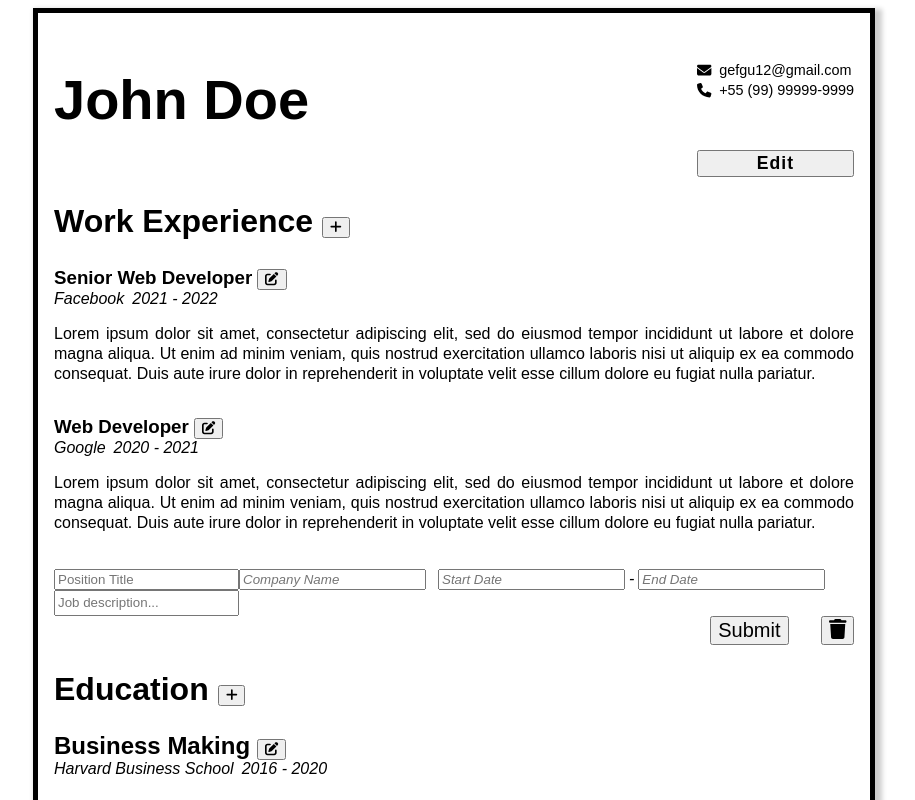
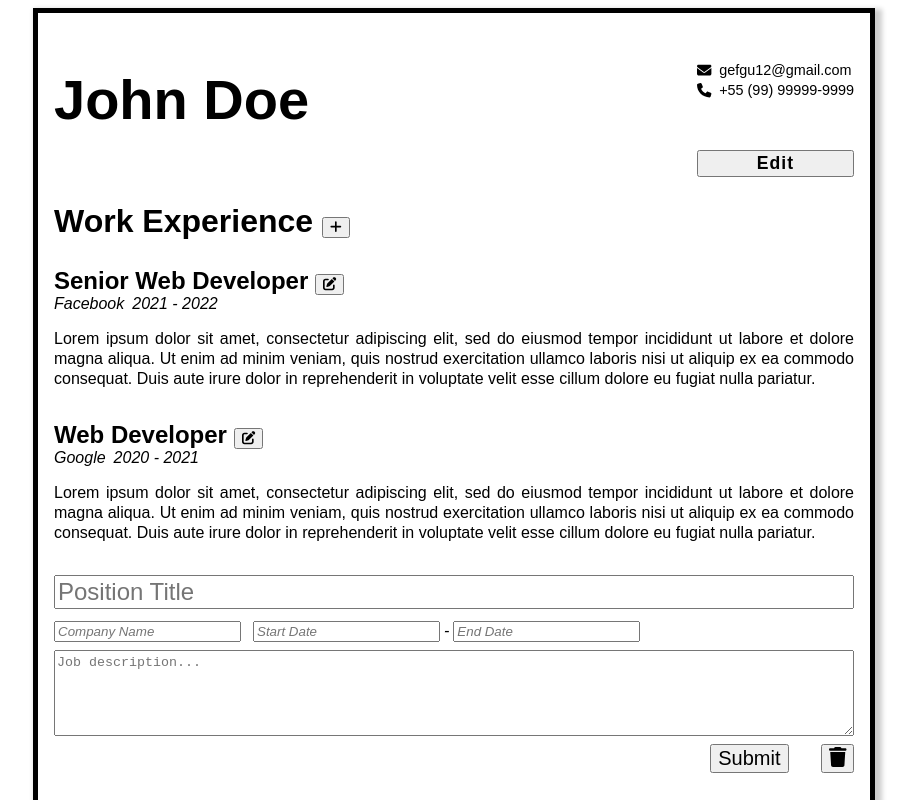
Before and after one commit to gefgu/cv-application, a React (Create React App) app: page / in a window 1280 px wide. Both pictures are taken after a click on the button 521 px from the left and 269 px from the top of the page. Shown: the top 800 px of the page, without its empty margins (186-1101 px from the left). Built offline with nearby package versions, Linux system fonts and the light colour scheme.

Commit message:
Add work form styling

```diff
--- a/src/components/Work.js
+++ b/src/components/Work.js
@@ -55,6 +55,7 @@ class Work extends Component {
                 onChange={(e) => handleListEdit(e, "work")}
                 name="positionTitle"
               ></input>
+              <div>
                 <input
                   className="company-name"
                   placeholder="Company Name"
@@ -80,15 +81,16 @@ class Work extends Component {
                     name="endDate"
                   ></input>
                 </span>
-              <input
+              </div>
+              <textarea
                 className="job-description"
                 placeholder="Job description..."
                 value={description}
                 data-index={index}
                 onChange={(e) => handleListEdit(e, "work")}
                 name="description"
-                type="textarea"
-              ></input>
+                rows={4}
+              ></textarea>
               <div className="form-buttons">
                 <button
                   type="submit"
--- a/src/styles/work.css
+++ b/src/styles/work.css
@@ -1,5 +1,6 @@
 .position-title {
   margin-bottom: 0;
+  font-size: 1.5rem;
 }
 
 .company-name {
@@ -28,3 +29,9 @@
 .work-section h2 {
   font-size: 2rem;
 }
+
+.work-section form {
+  display: flex;
+  flex-direction: column;
+  gap: 8px;
+}
```
Lines whose indentation alone changed are shown as unchanged.
